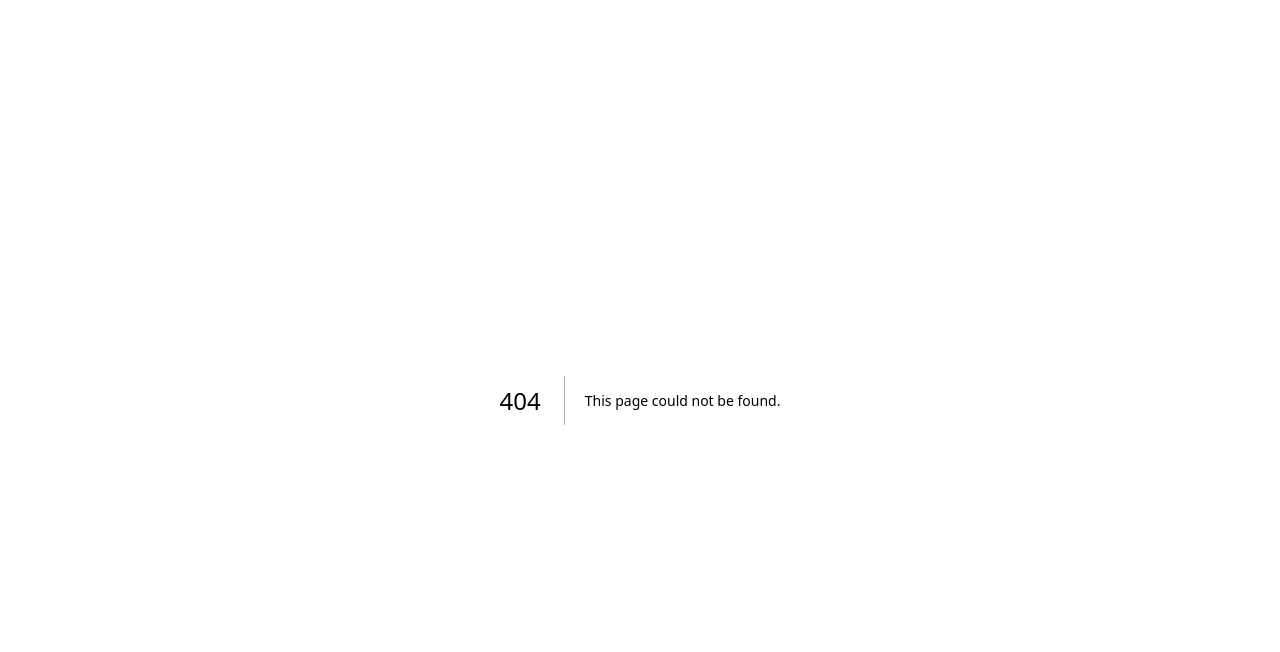
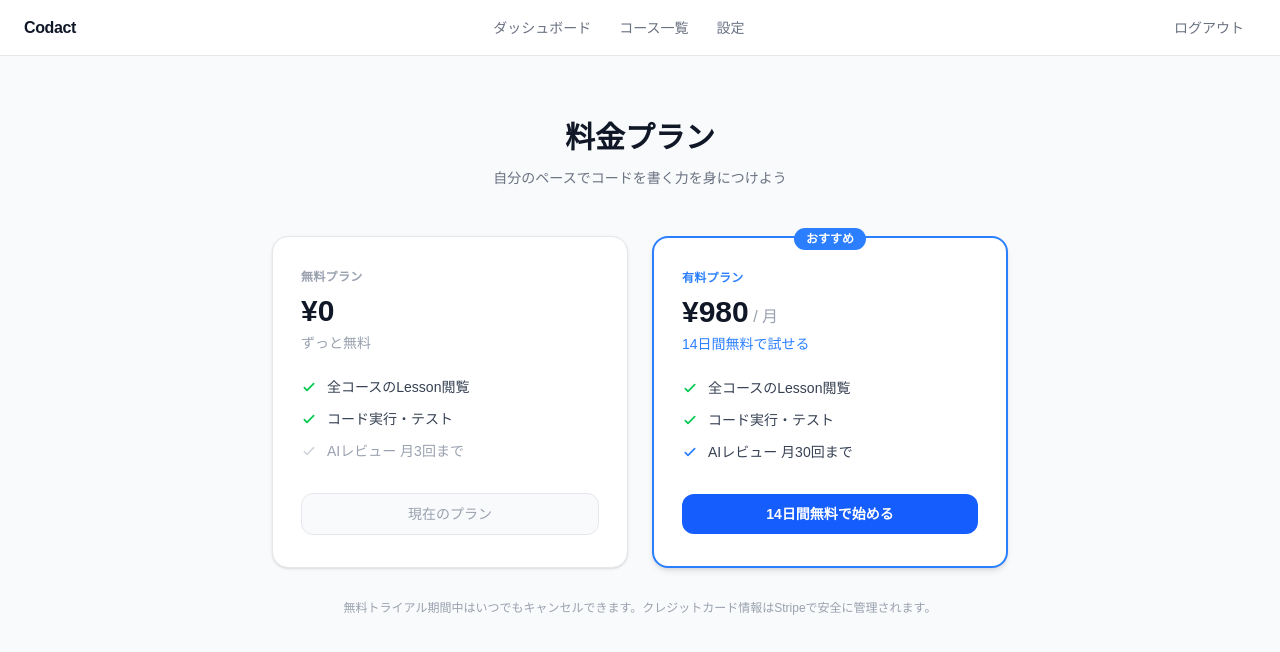
Before and after one commit to Ren-YMZK/Codact, a Next.js app: page /pricing in a window 1280 px wide. Before the commit this address had no page. Shown: the top 652 px of the page. Built offline with nearby package versions, Linux system fonts and the light colour scheme; no server answers.

Commit message:
Stripe課金処理を実装

```diff
--- a/package.json
+++ b/package.json
@@ -11,12 +11,14 @@
   "dependencies": {
     "@anthropic-ai/sdk": "^0.100.1",
     "@monaco-editor/react": "^4.7.0",
+    "@stripe/stripe-js": "^9.7.0",
     "@supabase/ssr": "^0.10.3",
     "@supabase/supabase-js": "^2.107.0",
     "next": "16.2.7",
     "react": "19.2.4",
     "react-dom": "19.2.4",
-    "react-markdown": "^10.1.0"
+    "react-markdown": "^10.1.0",
+    "stripe": "^22.2.0"
   },
   "devDependencies": {
     "@tailwindcss/postcss": "^4",
--- /dev/null
+++ b/src/app/(main)/pricing/PricingClient.tsx
@@ -0,0 +1,42 @@
+'use client'
+
+import { useState } from 'react'
+import { useRouter } from 'next/navigation'
+
+export default function PricingClient() {
+  const [loading, setLoading] = useState(false)
+  const [error, setError] = useState<string | null>(null)
+  const router = useRouter()
+
+  async function handleCheckout() {
+    setLoading(true)
+    setError(null)
+    try {
+      const res = await fetch('/api/stripe/create-checkout-session', { method: 'POST' })
+      const data = await res.json()
+      if (!res.ok || !data.url) {
+        setError('決済画面への遷移に失敗しました')
+        return
+      }
+      router.push(data.url)
+    } catch {
+      setError('ネットワークエラーが発生しました')
+    } finally {
+      setLoading(false)
+    }
+  }
+
+  return (
+    <div className="flex flex-col gap-2">
+      <button
+        type="button"
+        onClick={handleCheckout}
+        disabled={loading}
+        className="w-full px-4 py-2.5 bg-blue-600 hover:bg-blue-700 disabled:opacity-60 disabled:cursor-not-allowed text-white text-sm font-semibold rounded-xl transition-colors cursor-pointer"
+      >
+        {loading ? '処理中...' : '14日間無料で始める'}
+      </button>
+      {error && <p className="text-xs text-red-500 text-center">{error}</p>}
+    </div>
+  )
+}
--- /dev/null
+++ b/src/app/(main)/pricing/page.tsx
@@ -0,0 +1,93 @@
+import { createClient } from '@/lib/supabase/server'
+import PricingClient from './PricingClient'
+
+export default async function PricingPage() {
+  const supabase = await createClient()
+  const { data: { user } } = await supabase.auth.getUser()
+
+  const { data: userData } = user
+    ? await supabase.from('users').select('plan').eq('id', user.id).single()
+    : { data: null }
+
+  const isPaid = userData?.plan === 'paid'
+
+  return (
+    <div className="min-h-screen bg-gray-50">
+      <div className="max-w-3xl mx-auto px-4 py-16">
+        <div className="text-center mb-12">
+          <h1 className="text-3xl font-bold text-gray-900">料金プラン</h1>
+          <p className="mt-3 text-sm text-gray-500">自分のペースでコードを書く力を身につけよう</p>
+        </div>
+
+        <div className="grid grid-cols-1 sm:grid-cols-2 gap-6">
+          {/* 無料プラン */}
+          <div className="bg-white rounded-2xl border border-gray-200 shadow-sm px-7 py-8 flex flex-col">
+            <div className="mb-6">
+              <p className="text-xs font-semibold text-gray-400 uppercase tracking-wide mb-2">無料プラン</p>
+              <p className="text-3xl font-bold text-gray-900">¥0</p>
+              <p className="text-sm text-gray-400 mt-1">ずっと無料</p>
+            </div>
+            <ul className="space-y-3 flex-1 mb-8">
+              <FeatureItem>全コースのLesson閲覧</FeatureItem>
+              <FeatureItem>コード実行・テスト</FeatureItem>
+              <FeatureItem muted>AIレビュー 月3回まで</FeatureItem>
+            </ul>
+            <div className="px-4 py-2.5 text-center text-sm font-medium text-gray-400 bg-gray-50 border border-gray-200 rounded-xl">
+              現在のプラン
+            </div>
+          </div>
+
+          {/* 有料プラン */}
+          <div className="bg-white rounded-2xl border-2 border-blue-500 shadow-md px-7 py-8 flex flex-col relative">
+            <div className="absolute -top-3 left-1/2 -translate-x-1/2">
+              <span className="px-3 py-1 bg-blue-500 text-white text-xs font-semibold rounded-full">おすすめ</span>
+            </div>
+            <div className="mb-6">
+              <p className="text-xs font-semibold text-blue-500 uppercase tracking-wide mb-2">有料プラン</p>
+              <p className="text-3xl font-bold text-gray-900">¥980<span className="text-base font-normal text-gray-400"> / 月</span></p>
+              <p className="text-sm text-blue-500 mt-1 font-medium">14日間無料で試せる</p>
+            </div>
+            <ul className="space-y-3 flex-1 mb-8">
+              <FeatureItem>全コースのLesson閲覧</FeatureItem>
+              <FeatureItem>コード実行・テスト</FeatureItem>
+              <FeatureItem highlight>AIレビュー 月30回まで</FeatureItem>
+            </ul>
+            {isPaid ? (
+              <div className="px-4 py-2.5 text-center text-sm font-semibold text-blue-600 bg-blue-50 border border-blue-200 rounded-xl">
+                現在のプラン
+              </div>
+            ) : (
+              <PricingClient />
+            )}
+          </div>
+        </div>
+
+        <p className="mt-8 text-center text-xs text-gray-400">
+          無料トライアル期間中はいつでもキャンセルできます。クレジットカード情報はStripeで安全に管理されます。
+        </p>
+      </div>
+    </div>
+  )
+}
+
+function FeatureItem({
+  children,
+  muted,
+  highlight,
+}: {
+  children: React.ReactNode
+  muted?: boolean
+  highlight?: boolean
+}) {
+  return (
+    <li className="flex items-start gap-2.5">
+      <svg
+        className={`w-4 h-4 mt-0.5 shrink-0 ${highlight ? 'text-blue-500' : muted ? 'text-gray-300' : 'text-green-500'}`}
+        fill="none" viewBox="0 0 24 24" stroke="currentColor" strokeWidth={2.5} aria-hidden="true"
+      >
+        <path strokeLinecap="round" strokeLinejoin="round" d="M5 13l4 4L19 7" />
+      </svg>
+      <span className={`text-sm ${muted ? 'text-gray-400' : 'text-gray-700'}`}>{children}</span>
+    </li>
+  )
+}
--- /dev/null
+++ b/src/app/api/stripe/create-checkout-session/route.ts
@@ -0,0 +1,41 @@
+import { NextResponse } from 'next/server'
+import Stripe from 'stripe'
+import { createClient } from '@/lib/supabase/server'
+
+const stripe = new Stripe(process.env.STRIPE_SECRET_KEY!)
+
+export async function POST() {
+  const supabase = await createClient()
+
+  const { data: { user } } = await supabase.auth.getUser()
+  if (!user) {
+    return NextResponse.json({ error: 'Unauthorized' }, { status: 401 })
+  }
+
+  const { data: userData } = await supabase
+    .from('users')
+    .select('stripe_customer_id')
+    .eq('id', user.id)
+    .single()
+
+  const baseUrl = process.env.NEXT_PUBLIC_APP_URL ?? 'http://localhost:3000'
+
+  const sessionParams: Stripe.Checkout.SessionCreateParams = {
+    mode: 'subscription',
+    line_items: [{ price: process.env.STRIPE_PRICE_ID!, quantity: 1 }],
+    subscription_data: { trial_period_days: 14 },
+    success_url: `${baseUrl}/dashboard?upgraded=true`,
+    cancel_url: `${baseUrl}/pricing`,
+    metadata: { supabase_user_id: user.id },
+  }
+
+  if (userData?.stripe_customer_id) {
+    sessionParams.customer = userData.stripe_customer_id
+  } else {
+    sessionParams.customer_email = user.email
+  }
+
+  const session = await stripe.checkout.sessions.create(sessionParams)
+
+  return NextResponse.json({ url: session.url })
+}
--- /dev/null
+++ b/src/app/api/stripe/webhook/route.ts
@@ -0,0 +1,62 @@
+import { NextResponse } from 'next/server'
+import type { NextRequest } from 'next/server'
+import Stripe from 'stripe'
+import { createAdminClient } from '@/lib/supabase/admin'
+
+const stripe = new Stripe(process.env.STRIPE_SECRET_KEY!)
+
+// Next.jsのbody parsingを無効化してrawボディを読み取れるようにする
+export const dynamic = 'force-dynamic'
+
+export async function POST(request: NextRequest) {
+  const body = await request.text()
+  const signature = request.headers.get('stripe-signature')
+
+  if (!signature) {
+    return NextResponse.json({ error: 'Missing stripe-signature' }, { status: 400 })
+  }
+
+  let event: Stripe.Event
+  try {
+    event = stripe.webhooks.constructEvent(body, signature, process.env.STRIPE_WEBHOOK_SECRET!)
+  } catch {
+    return NextResponse.json({ error: 'Invalid webhook signature' }, { status: 400 })
+  }
+
+  const supabase = createAdminClient()
+
+  console.log('webhook received:', event.type)
+
+  if (event.type === 'checkout.session.completed') {
+    const session = event.data.object as Stripe.Checkout.Session
+    const supabaseUserId = session.metadata?.supabase_user_id
+    const customerId = typeof session.customer === 'string' ? session.customer : session.customer?.id
+
+    console.log('supabase_user_id:', supabaseUserId)
+
+    if (supabaseUserId) {
+      const { error } = await supabase
+        .from('users')
+        .update({
+          plan: 'paid',
+          ...(customerId ? { stripe_customer_id: customerId } : {}),
+        })
+        .eq('id', supabaseUserId)
+      console.log('update result:', error)
+    }
+  }
+
+  if (event.type === 'customer.subscription.deleted') {
+    const subscription = event.data.object as Stripe.Subscription
+    const customerId = typeof subscription.customer === 'string'
+      ? subscription.customer
+      : subscription.customer.id
+
+    await supabase
+      .from('users')
+      .update({ plan: 'free' })
+      .eq('stripe_customer_id', customerId)
+  }
+
+  return NextResponse.json({ received: true })
+}
--- /dev/null
+++ b/src/lib/supabase/admin.ts
@@ -0,0 +1,9 @@
+import { createClient } from '@supabase/supabase-js'
+
+export function createAdminClient() {
+  return createClient(
+    process.env.NEXT_PUBLIC_SUPABASE_URL!,
+    process.env.SUPABASE_SERVICE_ROLE_KEY!,
+    { auth: { autoRefreshToken: false, persistSession: false } }
+  )
+}
--- a/src/proxy.ts
+++ b/src/proxy.ts
@@ -2,7 +2,7 @@ import { createServerClient } from "@supabase/ssr";
 import { NextResponse } from "next/server";
 import type { NextRequest } from "next/server";
 
-const publicRoutes = ["/login", "/register", "/welcome"];
+const publicRoutes = ["/login", "/register", "/welcome", "/api/stripe/webhook"];
 
 export async function proxy(request: NextRequest) {
   let supabaseResponse = NextResponse.next({ request });
```
Also changed, not shown: 1 other file (tests, documents, lock files or other folders).
